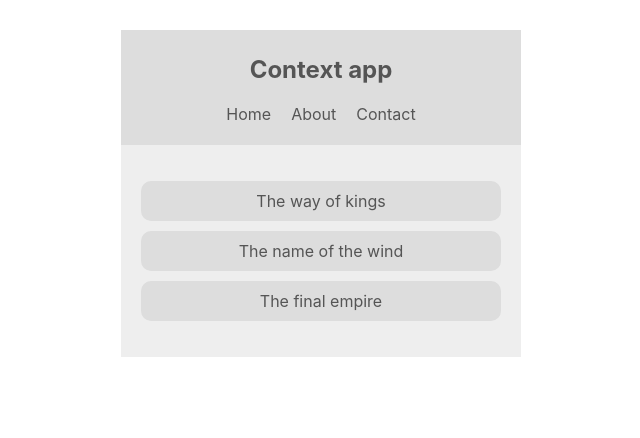
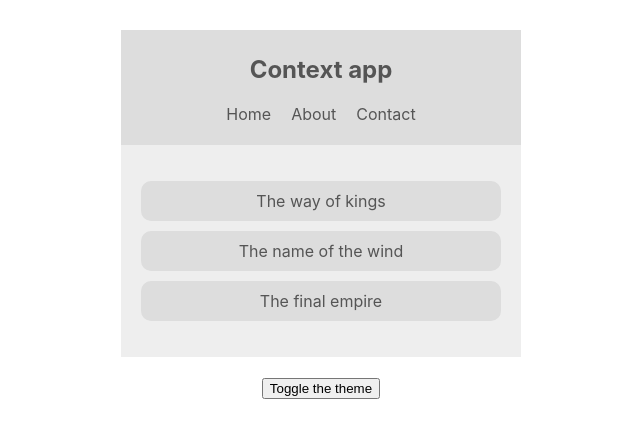
Before and after one commit to Kayque-Goncalves/Reading-list-react, a React (Create React App) app in the folder reading-list/: page / in a window 1280 px wide. Shown: the top 438 px of the page, without its empty margins (319-959 px from the left). Built offline with nearby package versions, Linux system fonts and the light colour scheme.

Commit message:
add ThemeToggle component

```diff
--- a/reading-list/src/App.js
+++ b/reading-list/src/App.js
@@ -1,6 +1,7 @@
 import React from 'react'
 import Navbar from './components/Navbar'
 import Booklist from './components/Booklist'
+import ThemeToggle from './components/ThemeToggle'
 import ThemeContextProvider from './contexts/ThemeContext'
 
 function App() {
@@ -9,6 +10,7 @@
       <ThemeContextProvider>
         <Navbar />
         <Booklist />
+        <ThemeToggle />
       </ThemeContextProvider>
     </div>
   )
--- /dev/null
+++ b/reading-list/src/components/ThemeToggle.js
@@ -0,0 +1,17 @@
+import React, { Component } from 'react'
+import { ThemeContext } from '../contexts/ThemeContext'
+
+class ThemeToggle extends Component {
+    static contextType = ThemeContext
+
+    render() {
+
+        const { toggleTheme } = this.context
+
+        return (
+            <button onClick={ toggleTheme }> Toggle the theme </button>
+         )
+    }
+}
+
+export default ThemeToggle
--- a/reading-list/src/contexts/ThemeContext.js
+++ b/reading-list/src/contexts/ThemeContext.js
@@ -10,9 +10,13 @@
         dark: { syntax: '#ddd', ui: '#333', bg: '#555' }
      }
 
+     toggleTheme = () => {
+        this.setState({ isLightTheme: !this.state.isLightTheme })
+     }
+
     render() {
         return (
-            <ThemeContext.Provider value={{...this.state}}>
+            <ThemeContext.Provider value={{...this.state, toggleTheme: this.toggleTheme }}>
                 {/* Define as propriedades que estão dentro do contexto (navbar e booklist). */}
                 { this.props.children }
             </ThemeContext.Provider>
```
